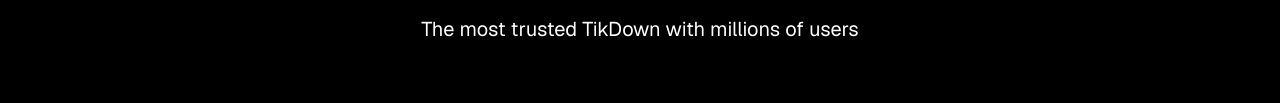
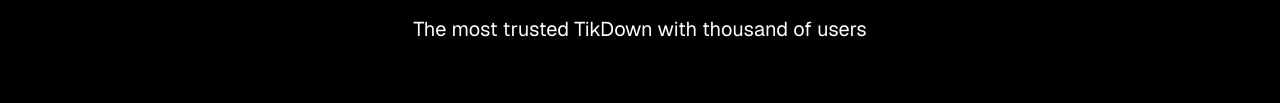
Before and after one commit to gentube/tiktok-vidio-downloader, a plain HTML site: page index.html in a window 1280 px wide. Shown: the part 851-954 px from the top of the page. Drawn offline with nearby package versions, Linux system fonts and the light colour scheme.

Commit message:
Update index.html

```diff
--- a/index.html
+++ b/index.html
@@ -138,7 +138,7 @@
       <section id="features" class="section">
         <div class="section-header">
           <h3>Why Choose TikDown?</h3>
-          <p>The most trusted TikDown with millions of users</p>
+          <p>The most trusted TikDown with thousand of users</p>
         </div>
         <div class="grid grid-3">
           <div class="card">
```
